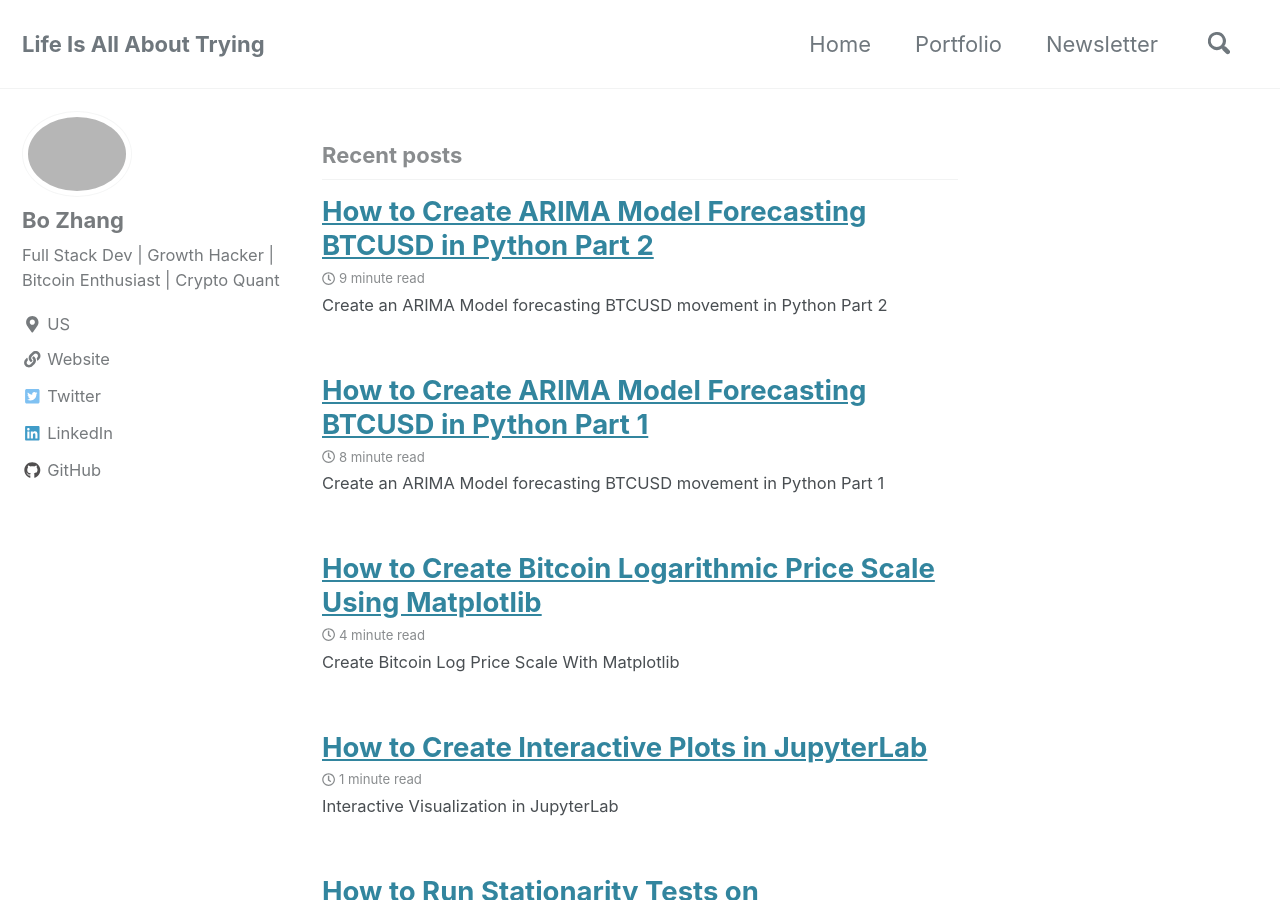
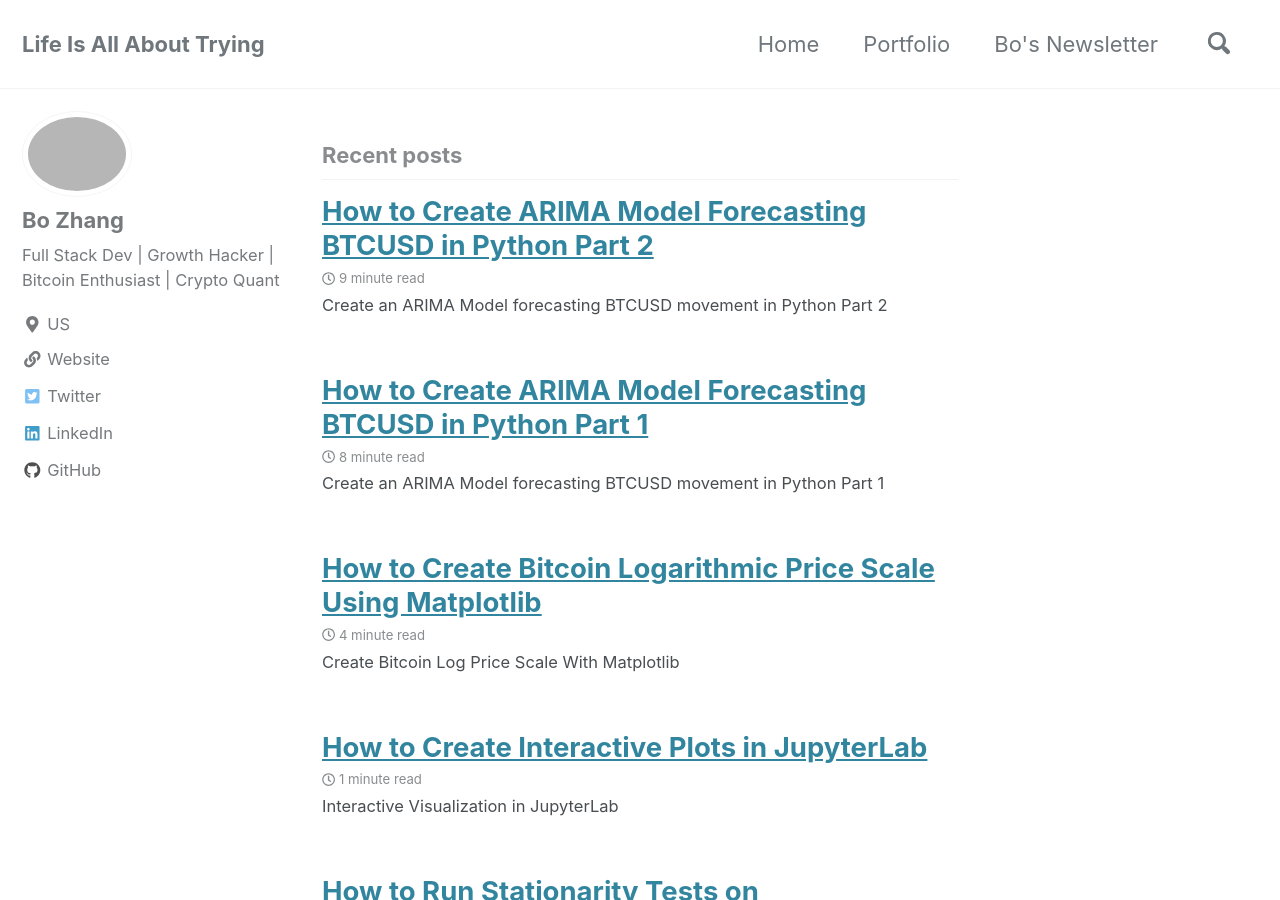
Before and after one commit to 0xboz/blog, a Jekyll site: the page built from index.html, in a window 1280 px wide and 900 px high. Built offline with Jekyll 4.4.1, drawn with Linux system fonts in a browser that asks for light colours; cached includes are drawn as plain includes; nearby versions of some CDN libraries; the list of posts is cut into pages by our own code; comment, search, counter and statistics services are not loaded.

```diff
--- a/_data/navigation.yml
+++ b/_data/navigation.yml
@@ -4,7 +4,7 @@ main:
     url: https://0xboz.github.io/
   - title: "Portfolio"
     url: https://0xboz.github.io/#portfolio
-  - title: "Newsletter"
+  - title: "Bo's Newsletter"
     url: http://eepurl.com/gxmy39
   # - title: "Sample Posts"
   #   url: /year-archive/
```
